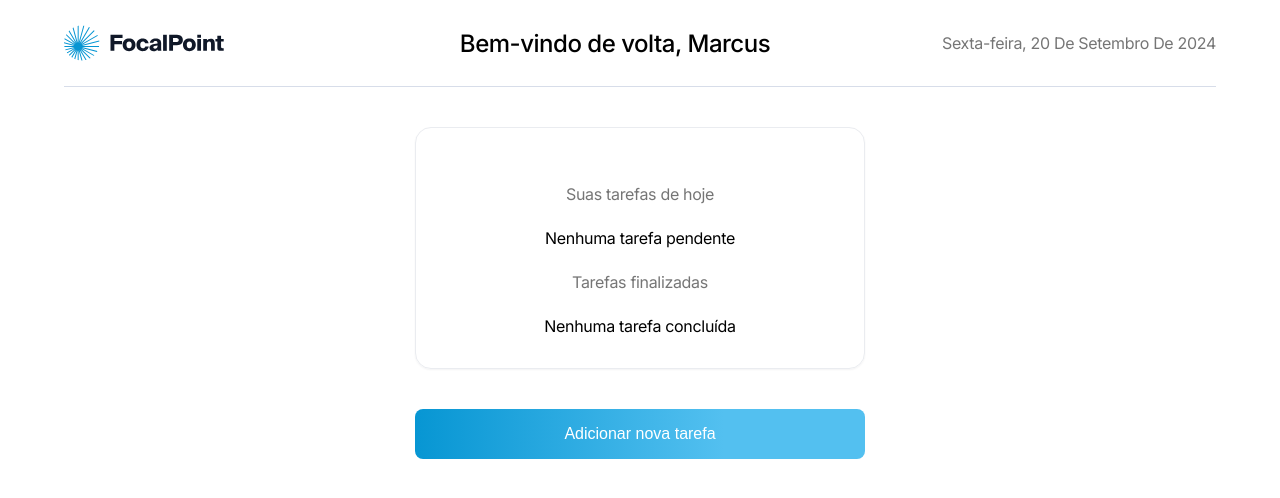
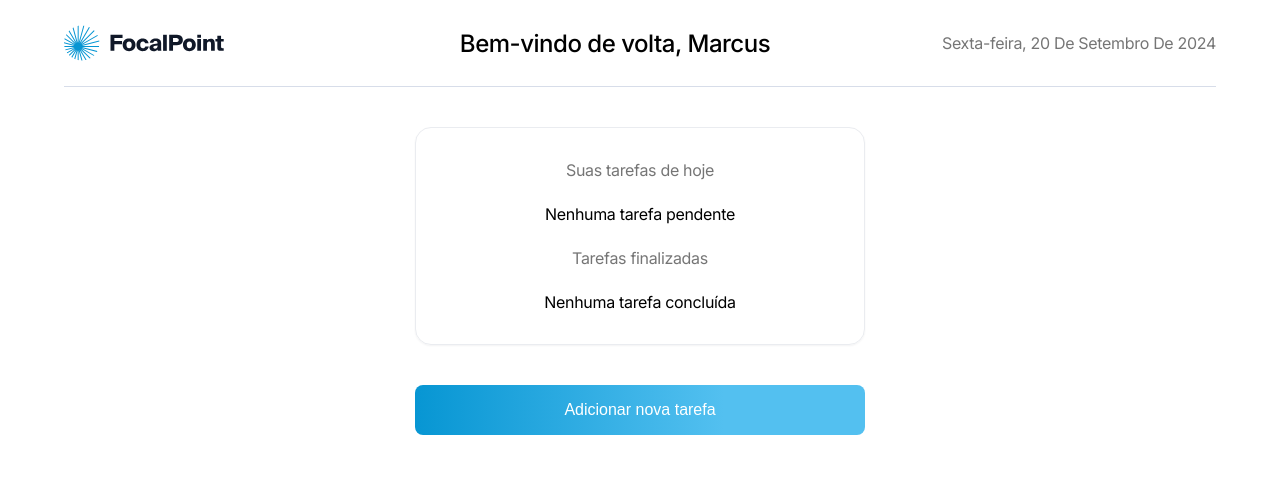
Before and after one commit to jv-farias/challenge-legaplan-junior-developer, a Next.js app: page / in a window 1280 px wide. Shown: the top 498 px of the page. Built offline with nearby package versions, Linux system fonts and the light colour scheme.

Commit message:
style: remove div unused

```diff
--- a/src/components/TaskList/TaskList.tsx
+++ b/src/components/TaskList/TaskList.tsx
@@ -50,7 +50,7 @@ export const TaskList = () => {
     if (newTask.task.trim() === "" || !Array.isArray(tasks)) {
       toast.error("Digite o título da tarefa");
       return;
-    };
+    }
     const updatedTasks = [...tasks, { ...newTask, id: uuidv4() }];
     setTasks(updatedTasks);
     setNewTask({ id: "", task: "", isCompleted: false });
@@ -72,15 +72,13 @@ export const TaskList = () => {
     setTasks(updatedTasks);
     setTaskToDelete(null);
     setOpenDeleteModal(false);
+    toast.success("Tarefa deletada com sucesso");
   };
 
   return (
     <>
       <main className={styles.container}>
-        <div>
-          <Toaster position="bottom-right" />
-        </div>
-
+        <Toaster position="bottom-right" />
         <h2 className={styles.title}>Suas tarefas de hoje</h2>
         <div className={styles.list}>
           {getTasksPending(tasks).length > 0 ? (
```
